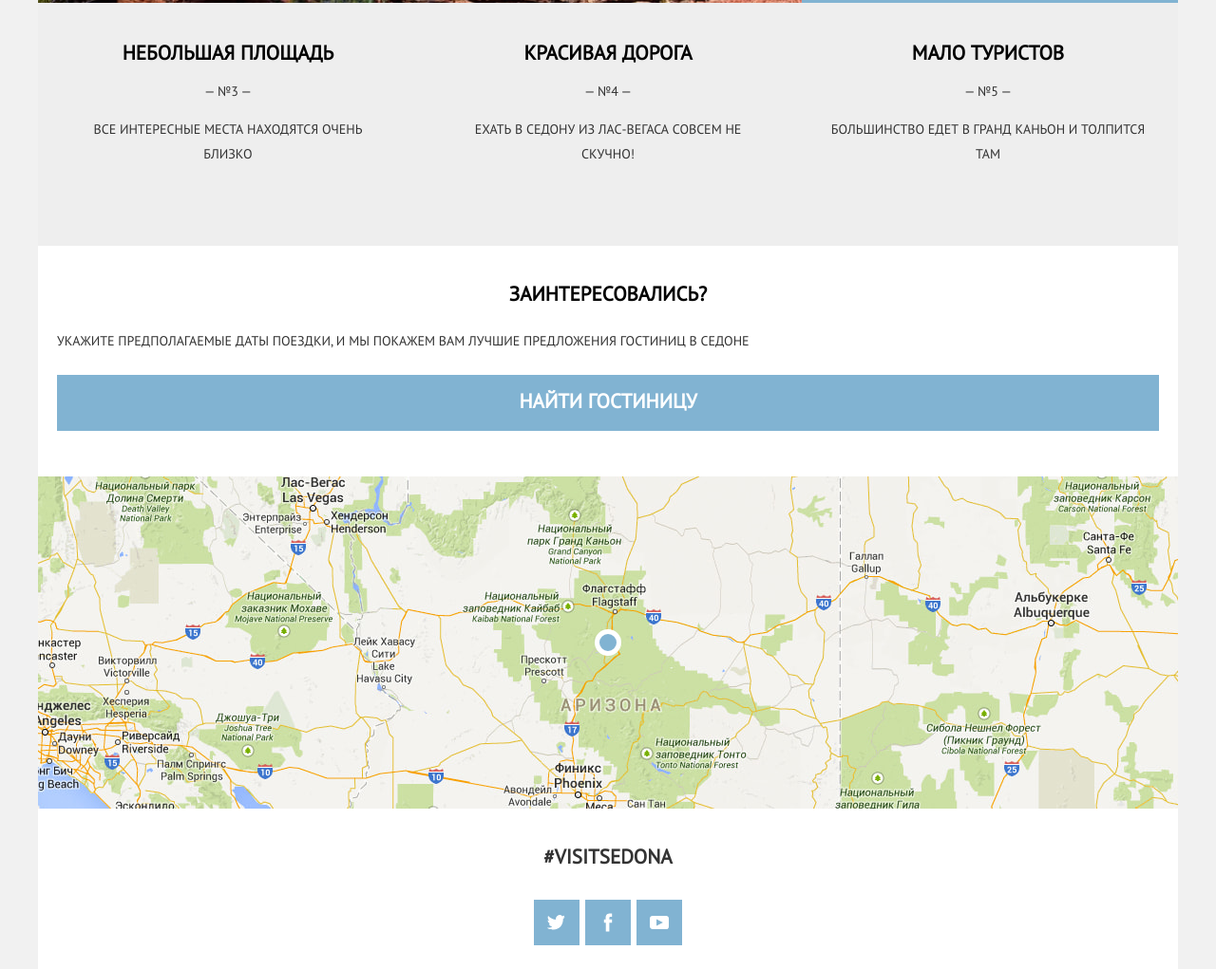
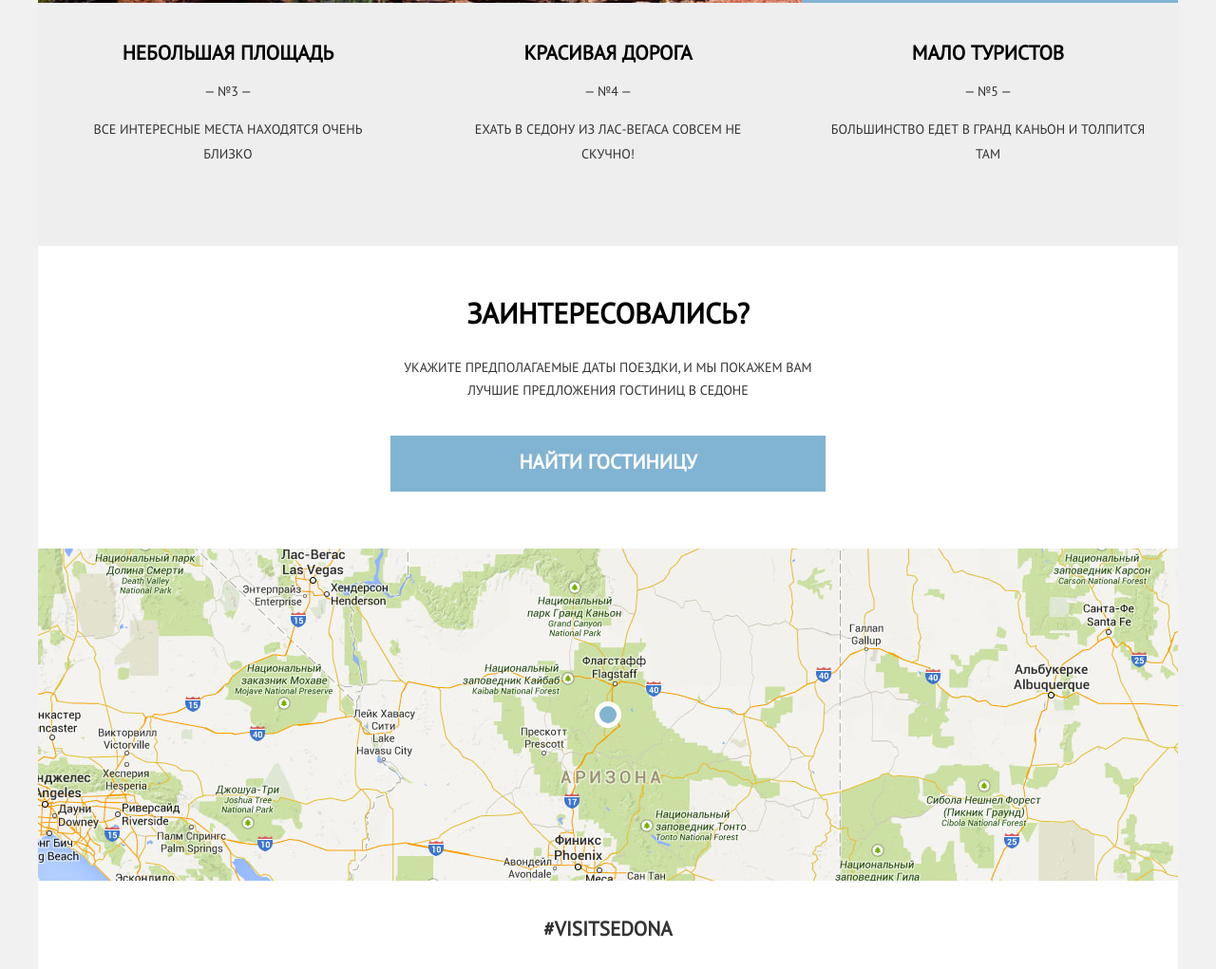
Before and after one commit to FixGN/html-school-2-project, a website: page index.html in a window 1280 px wide. Shown: the part 1477-2498 px from the top of the page at 95% size. Drawn offline with Linux system fonts and the light colour scheme.

Commit message:
Interest styles for tablet view were added

```diff
--- a/index.html
+++ b/index.html
@@ -247,6 +247,7 @@
       </ol>
     </section>
     <section class="interest">
+      <div class="interest__wrapper">
         <h2 class="interest__header">
           Заинтересовались?
         </h2>
@@ -255,6 +256,7 @@
           предложения гостиниц в седоне
         </p>
         <a class="interest__button button" href="#">Найти гостиницу</a>
+      </div>
     </section>
     <div class="map">
       <div class="map__marker"></div>
--- a/styles/blocks/interest.css
+++ b/styles/blocks/interest.css
@@ -1,9 +1,16 @@
 .interest {
+    display: flex;
+    flex-direction: row;
+    justify-content: center;
+    align-content: center;
+    padding: 38px 20px 48px;
+}
+
+.interest__wrapper {
     display: flex;
     flex-direction: column;
     justify-content: center;
     align-content: center;
-    padding: 38px 20px 48px;
 }
 
 .interest__header {
@@ -25,3 +32,22 @@
     font-weight: 700;
     line-height: 26px;
 }
+
+@media (min-width: 768px) {
+    .interest {
+        padding: 58px 0 60px;
+    }
+
+    .interest__wrapper {
+        width: 458px;
+    }
+
+    .interest__header {
+        font-size: 30px;
+        margin-bottom: 32px;
+    }
+
+    .interest__description {
+        margin-bottom: 36px;
+    }
+}
```
Lines whose indentation alone changed are shown as unchanged.
